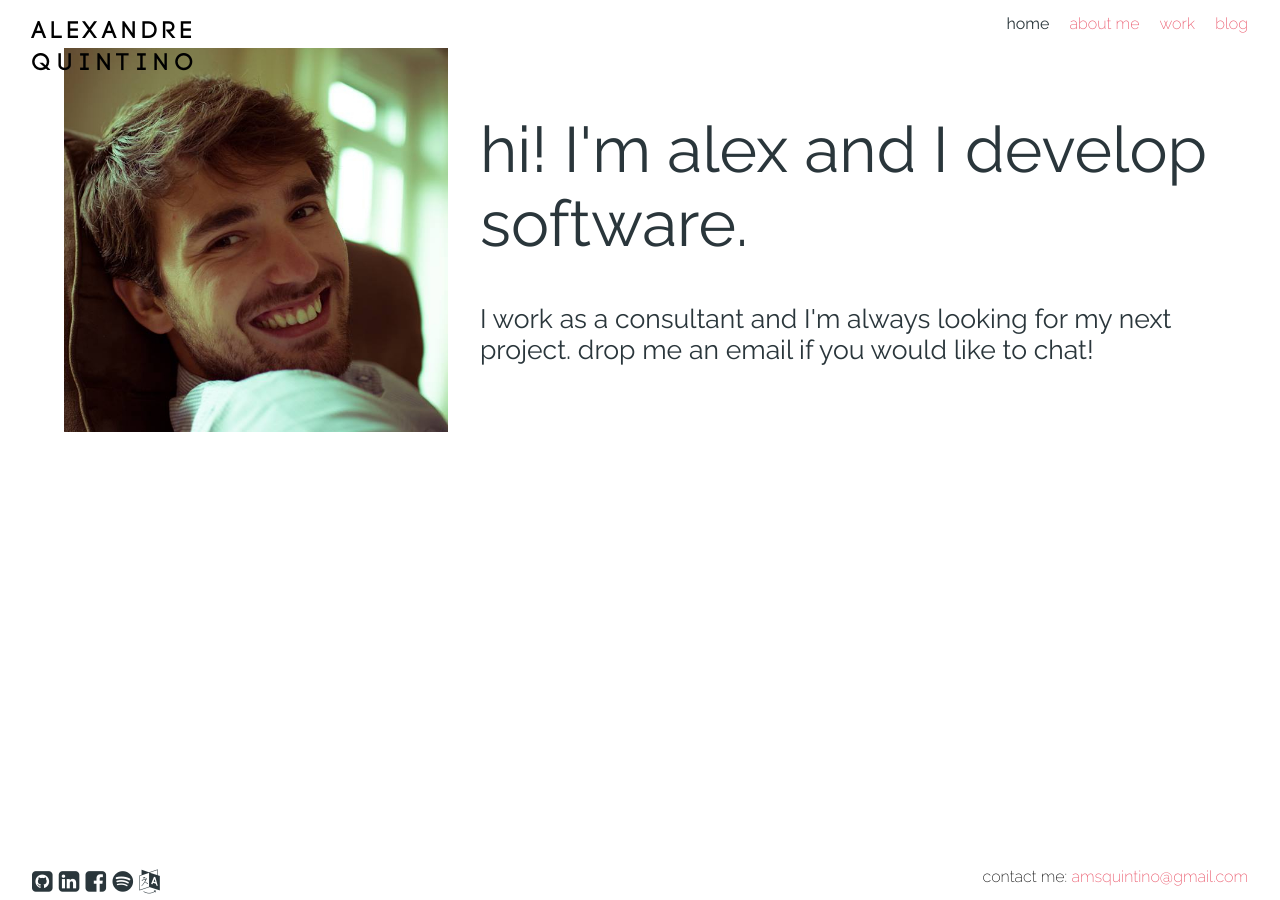
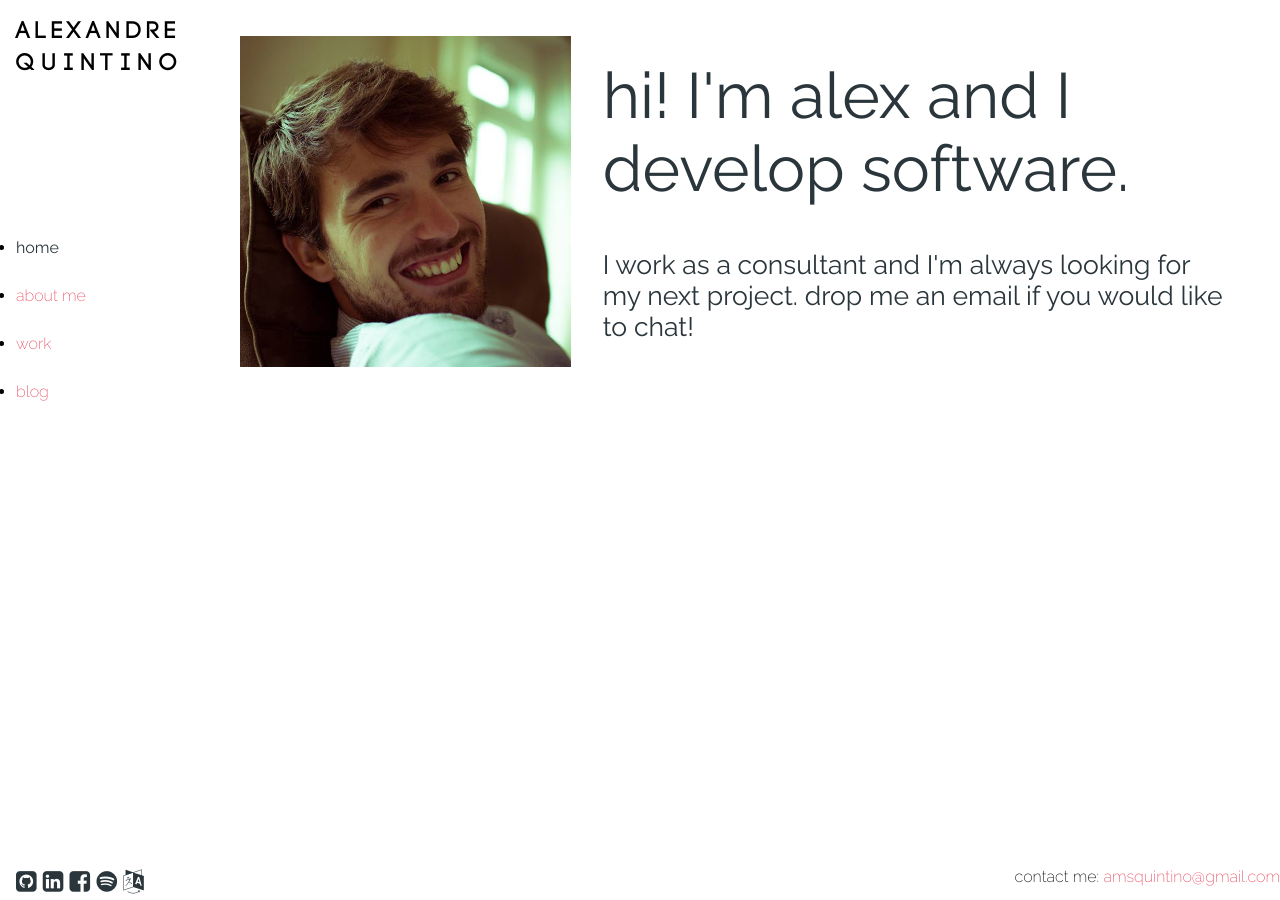
Before and after one commit to alexquintino/alexquintino.github.io, a Jekyll site: the page built from index.html, in a window 1280 px wide. Built offline with Jekyll 4.4.1, drawn with Linux system fonts in a browser that asks for light colours; nearby versions of some CDN libraries.

Commit message:
Moved header to the left side

```diff
--- a/_includes/header.html
+++ b/_includes/header.html
@@ -1,10 +1,10 @@
 <header>
   <div class="pure-g">
-    <div class="pure-u-1-2 logo">
+    <div class="pure-u-1-2 pure-u-md-1-1 logo">
         <div>Alexandre</div>
         <div class="last-name">Quintino</div>
     </div>
-  <div class="pure-u-1-2">
+  <div class="pure-u-1-2 pure-u-md-1-1">
     <nav>
       <ul>
         <li><a href="/" {% if page.page == "home" %}class="active" {%endif%}> home</a></li>
--- a/_sass/_blog.scss
+++ b/_sass/_blog.scss
@@ -43,10 +43,6 @@
 
 .blog, .post {
   font-size: 1.6em;
-  @media screen and (min-width: 64em) {
-    padding-left: 10em;
-    padding-right: 10em;
-  }
   p {
    text-align: justify;
   }
--- a/_sass/_footer.scss
+++ b/_sass/_footer.scss
@@ -6,9 +6,11 @@ footer {
   height: $footer-height;
   width: 100%;
   z-index: 100;
+  padding-left: $min-padding-sides;
+  padding-top: 1rem;
+  padding-bottom: 1rem;
 
   .social-links, .email {
-    padding: 1em 2em;
     background-color: white;
   }
 
--- a/_sass/_header.scss
+++ b/_sass/_header.scss
@@ -1,38 +1,29 @@
-$header-height: 3rem;
+$min-header-height: 1rem;
+$max-header-height: 4rem;
+$max-header-width: 15rem;
 
 header {
+  background-color: white;
   position: fixed;
+  z-index: 100;
+  margin: 0;
   top: 0;
-  width: 100%;
-  height: $header-height;
-  z-index: 100;
-  padding: 1em 2em;
-  margin: 0;
 
-
-
-  nav {
-    float: right;
-    background-color: white;
-
-    ul {
-      padding: 0;
-      margin: 0;
-      line-height: 1;
-
-      li {
-        display: inline;
-        margin-left: 1em;
-
-        .active {
-          color: $text-color;
-          font-weight: 400;
-        }
-      }
-    }
+  @media screen and (max-width: 48em) { // top
+    width: 100%;
+    height: $max-header-height;
+  }
+  @media screen and (min-width: 48em) { // side
+    height: 100%;
+    width: $max-header-width;
+    padding-top: $min-header-height;
   }
 
+  padding-left: $min-padding-sides;
+  padding-right: $min-padding-sides;
+
   .logo {
+    margin-bottom: 10rem;
     div {
       font-family: 'CODE', sans-serif;
       font-size: 1.5rem;
@@ -43,6 +34,30 @@ header {
     .last-name {
       letter-spacing: 7.5px;
     }
+  }
 
+  nav {
+    @media screen and (max-width: 48em) {
+      padding-top: $min-header-height;
+    }
+    ul {
+      padding: 0;
+      margin: 0;
+      line-height: 1;
+
+      li {
+        @media screen and (max-width: 48em) {
+          display: inline;
+          margin-left: 1em;
+          padding-bottom: 0;
+        }
+        padding-bottom: 2rem;
+
+        .active {
+          color: $text-color;
+          font-weight: 400;
+        }
+      }
+    }
   }
 }
--- a/css/main.scss
+++ b/css/main.scss
@@ -1,8 +1,7 @@
 ---
 ---
-
-$content-padding: 4rem;
-$content-padding-mobile: 1rem;
+$min-padding-sides: 1rem;
+$max-padding-sides: 3rem;
 $header-footer-margin: 0 2em;
 $text-color: #2A363B;
 $faded-out-color: lightgray;
@@ -37,9 +36,11 @@ body {
 }
 
 main {
-  padding: $header-height $content-padding $footer-height $content-padding ;
+  margin-left: $max-header-width;
+  padding: $min-header-height $max-padding-sides $footer-height 0;
   @media screen and (max-width: 48em) {
-    padding: $header-height $content-padding-mobile $footer-height $content-padding-mobile;
+    margin-left: 0;
+    padding: $max-header-height $min-padding-sides $footer-height $min-padding-sides;
   }
   color: $text-color
 }
```
